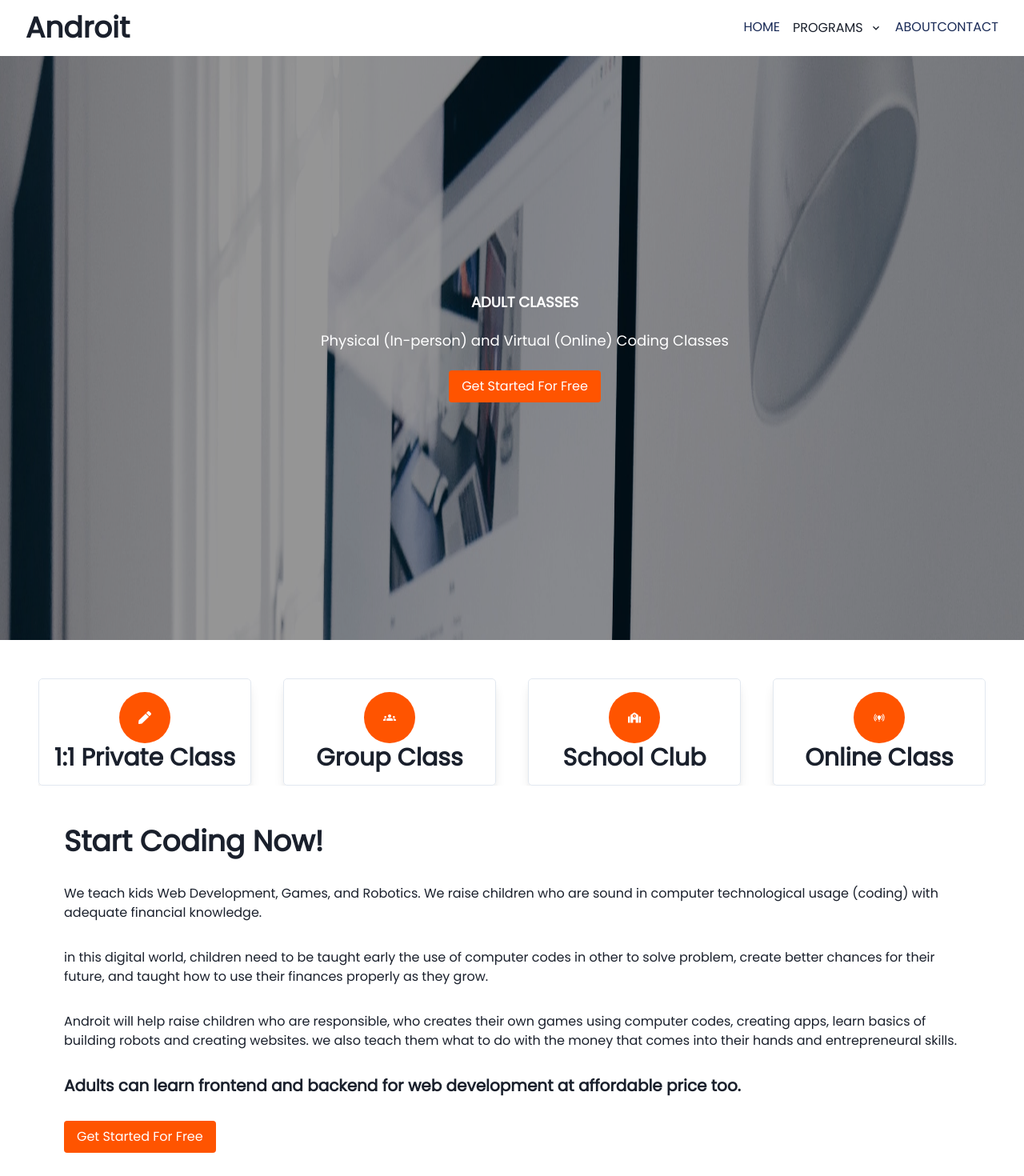
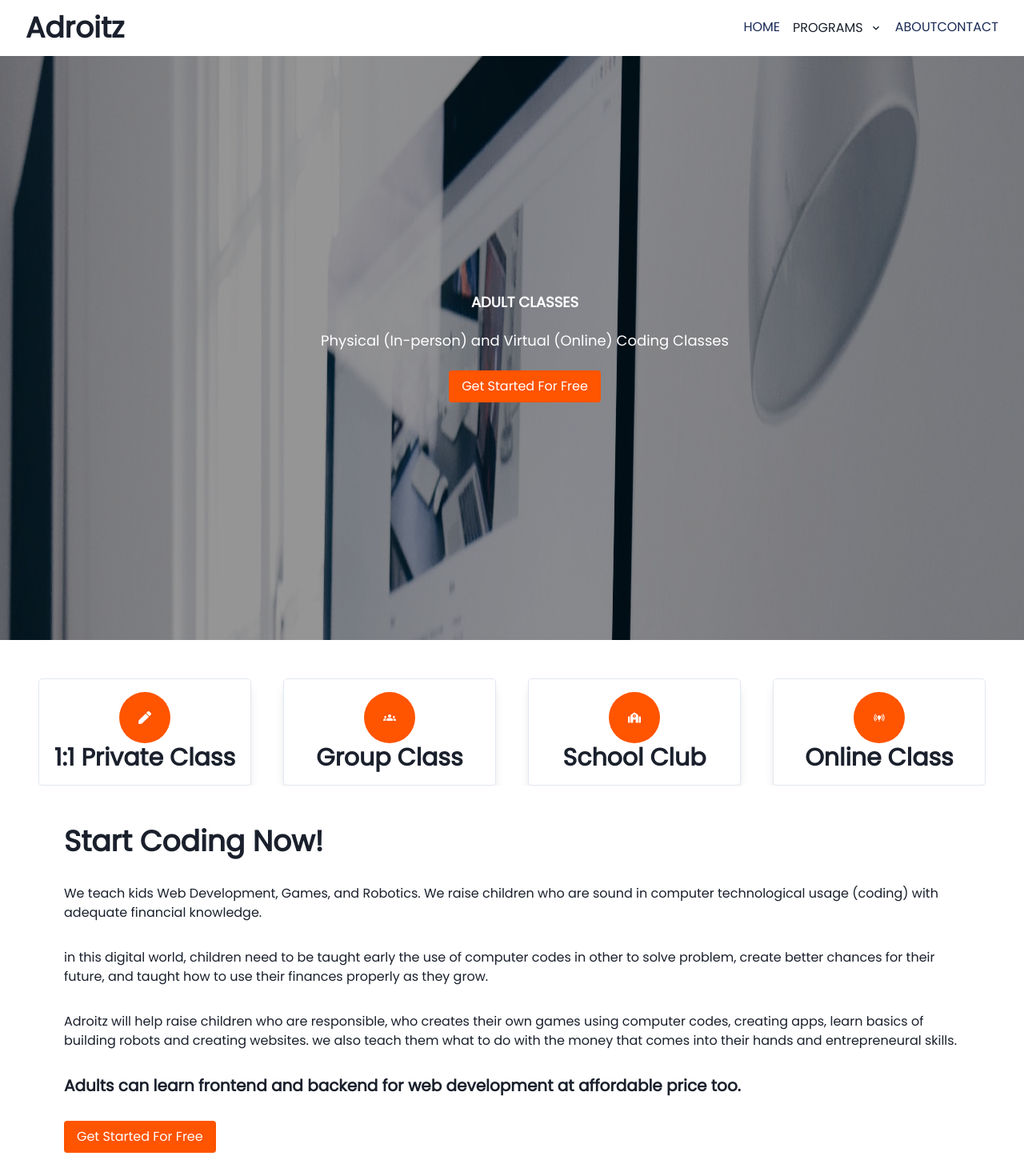
Before and after one commit to shina1/newabkass, a Next.js app: page / in a window 1280 px wide. Shown: the top 1470 px of the page at 80% size. Built offline with nearby package versions, Linux system fonts and the light colour scheme.

Commit message:
brand name fix

```diff
--- a/components/Classes.tsx
+++ b/components/Classes.tsx
@@ -48,7 +48,7 @@ const Classes = () => {
             grow.
           </Text>
           <Text>
-            Androit will help raise children who are responsible, who creates
+            Adroitz will help raise children who are responsible, who creates
             their own games using computer codes, creating apps, learn basics of
             building robots and creating websites. we also teach them what to do
             with the money that comes into their hands and entrepreneural
--- a/components/Header.tsx
+++ b/components/Header.tsx
@@ -13,7 +13,7 @@ const Header = () => {
       alignItems="center"
       bg="white"
     >
-      <Heading>Androit</Heading>
+      <Heading>Adroitz</Heading>
       <NavBar />
       <MobileNav />
     </Flex>
--- a/pages/index.tsx
+++ b/pages/index.tsx
@@ -14,7 +14,7 @@ export default function Home() {
   return (
     <Box>
       <Head>
-        <title>Androit</title>
+        <title>Adroitz</title>
         <meta name="description" content="Impact through code learning" />
         <link rel="icon" href="/favicon.ico" />
       </Head>
```
Also changed, not shown: 1 other file (tests, documents, lock files or other folders).
